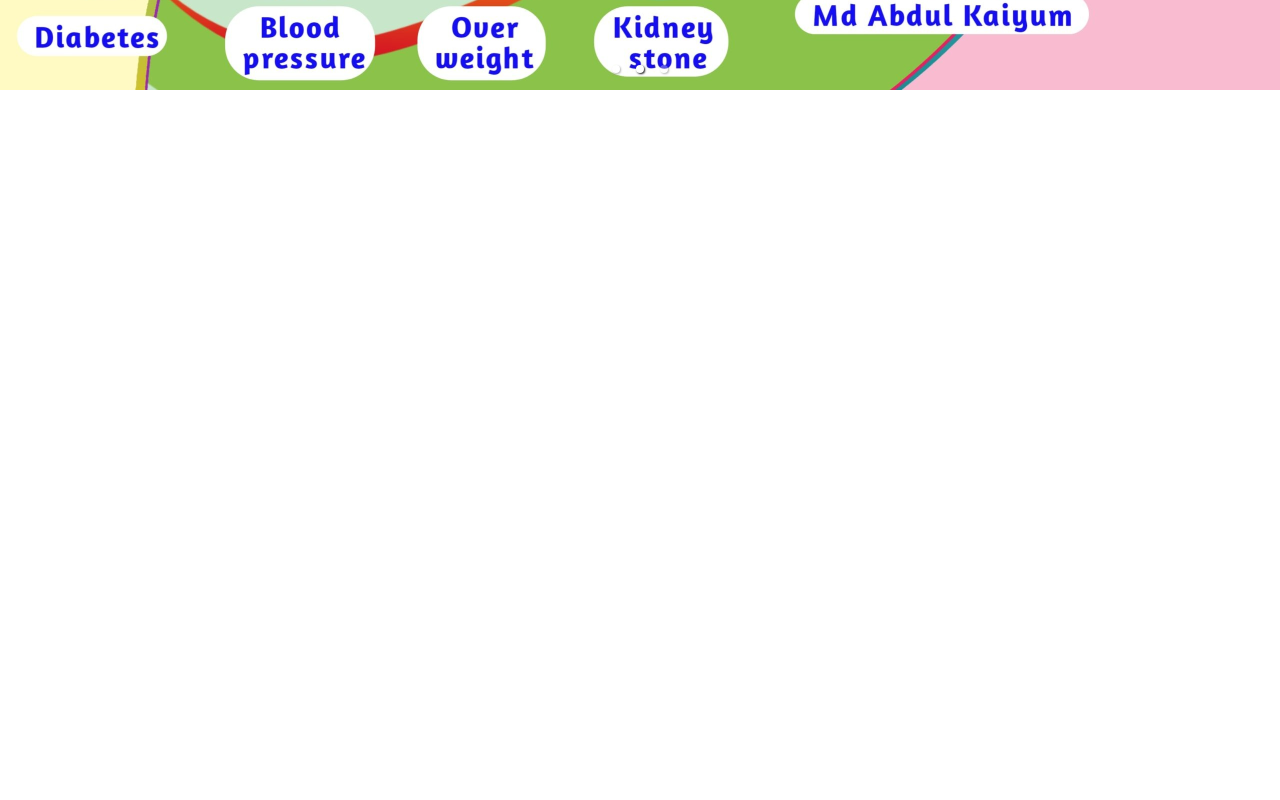
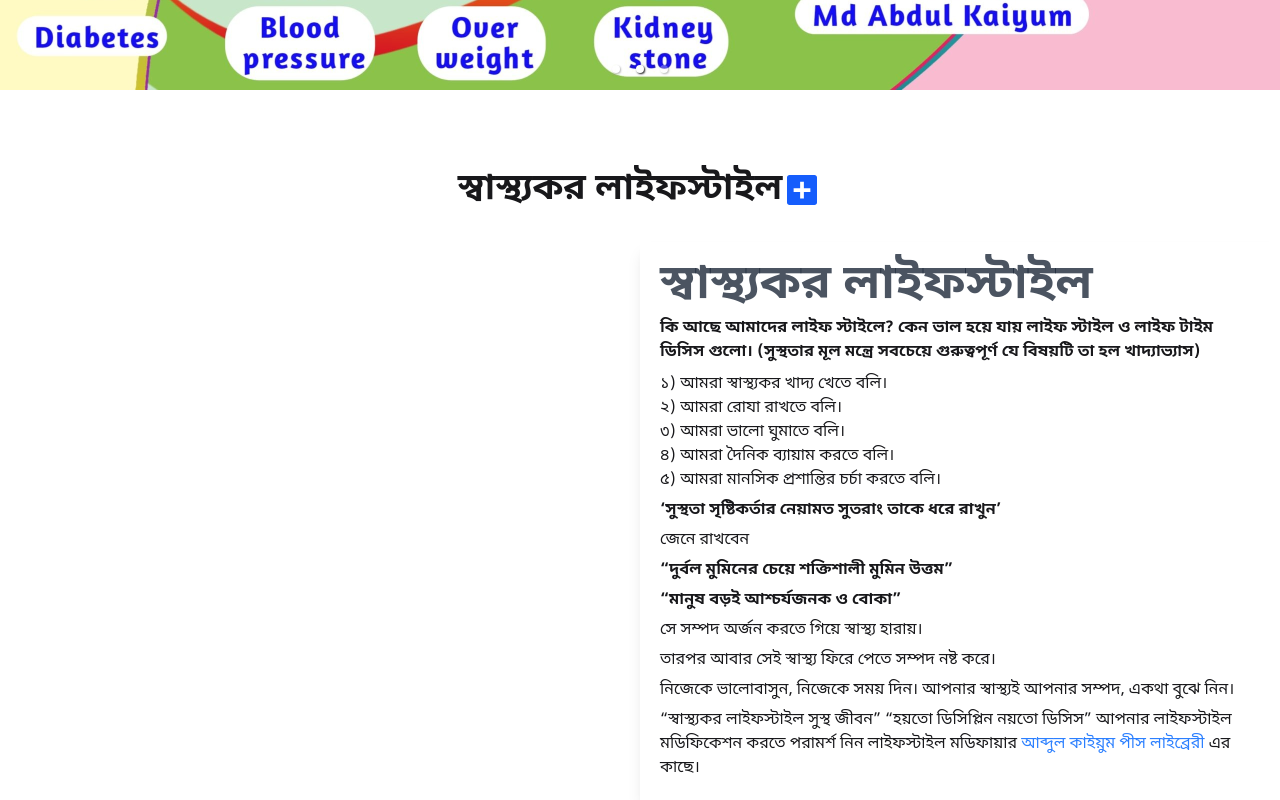
Before and after one commit to pxgacademy/MdAbdulKaiyum-Health-Web, a Next.js app: page / in a window 1280 px wide. Shown: the part 611-1411 px from the top of the page. Before the commit the page ends 800 px from the top, so only its background shows below. Built offline with nearby package versions, Linux system fonts and the light colour scheme.

Commit message:
added healthyLifestyle section

```diff
--- a/src/app/globals.css
+++ b/src/app/globals.css
@@ -1,5 +1,10 @@
 @import "tailwindcss";
+@custom-variant dark (&:where([data-theme=dark], [data-theme=dark] *));
 @plugin "daisyui";
+
+/* {
+  themes: light --default, dark --prefersdark;
+} */
 
 @theme inline {
   --font-sans: var(--font-geist-sans);
--- a/src/app/layout.tsx
+++ b/src/app/layout.tsx
@@ -32,7 +32,7 @@ export default function RootLayout({
   children: React.ReactNode;
 }>) {
   return (
-    <html lang="bn">
+    <html lang="bn" className="dark">
       <body
         className={`${geistSans.variable} ${geistMono.variable} ${notoBengali.variable} antialiased`}
       >
--- a/src/app/page.tsx
+++ b/src/app/page.tsx
@@ -1,9 +1,11 @@
+import HealthyLifestyle from "@/sections/home/healthyLifestyle/HealthyLifestyle";
 import SliderHomePage from "@/sections/home/SliderHomePage";
 
 export default function Home() {
   return (
     <main>
       <SliderHomePage />
+      <HealthyLifestyle />
     </main>
   );
 }
--- /dev/null
+++ b/src/sections/home/healthyLifestyle/HealthyLifestyle.tsx
@@ -0,0 +1,27 @@
+import HealthyLifestyleLeft from "./HealthyLifestyleLeft";
+import HealthyLifestyleRight from "./HealthyLifestyleRight";
+
+const HealthyLifestyle = () => {
+  return (
+    <section className="mt-20 container">
+      <h2 className="text-4xl font-bangla font-bold flex items-center justify-center">
+        স্বাস্থ্যকর লাইফস্টাইল
+        <svg
+          xmlns="http://www.w3.org/2000/svg"
+          viewBox="0 -960 960 960"
+          fill="currentColor"
+          className="w-10 h-10 text-blue-600"
+        >
+          <path d="M435-279h90v-156h156v-90H525v-156h-90v156H279v90h156v156ZM180-120q-24 0-42-18t-18-42v-600q0-24 18-42t42-18h600q24 0 42 18t18 42v600q0 24-18 42t-42 18H180Z"></path>
+        </svg>
+      </h2>
+
+      <div className="mt-8 grid grid-cols-2">
+        <HealthyLifestyleLeft />
+        <HealthyLifestyleRight />
+      </div>
+    </section>
+  );
+};
+
+export default HealthyLifestyle;
--- /dev/null
+++ b/src/sections/home/healthyLifestyle/HealthyLifestyleLeft.tsx
@@ -0,0 +1,5 @@
+const HealthyLifestyleLeft = () => {
+  return <div></div>;
+};
+
+export default HealthyLifestyleLeft;
--- /dev/null
+++ b/src/sections/home/healthyLifestyle/HealthyLifestyleRight.tsx
@@ -0,0 +1,47 @@
+import Link from "next/link";
+
+const HealthyLifestyleRight = () => {
+  return (
+    <div className="font-bangla shadow-lg p-5 space-y-1.5">
+      <h2 className="text-5xl font-bold font-bangla text-gray-800/80 dark:text-gray-200">
+        স্বাস্থ্যকর লাইফস্টাইল
+      </h2>
+      <p className="font-bold mb-2">
+        কি আছে আমাদের লাইফ স্টাইলে? কেন ভাল হয়ে যায় লাইফ স্টাইল ও লাইফ টাইম
+        ডিসিস গুলো। (সুস্থতার মূল মন্ত্রে সবচেয়ে গুরুত্বপূর্ণ যে বিষয়টি তা হল
+        খাদ্যাভ্যাস)
+      </p>
+      <div>
+        <p>১) আমরা স্বাস্থ্যকর খাদ্য খেতে বলি।</p>
+        <p>২) আমরা রোযা রাখতে বলি।</p>
+        <p>৩) আমরা ভালো ঘুমাতে বলি।</p>
+        <p>৪) আমরা দৈনিক ব্যায়াম করতে বলি।</p>
+        <p>৫) আমরা মানসিক প্রশান্তির চর্চা করতে বলি। </p>
+      </div>
+
+      <p className="font-bold">
+        ‘সুস্থতা সৃষ্টিকর্তার নেয়ামত সুতরাং তাকে ধরে রাখুন’
+      </p>
+      <p>জেনে রাখবেন</p>
+      <p className="font-bold">“দুর্বল মুমিনের চেয়ে শক্তিশালী মুমিন উত্তম”</p>
+      <p className="font-bold">“মানুষ বড়ই আশ্চর্যজনক ও বোকা”</p>
+      <p>সে সম্পদ অর্জন করতে গিয়ে স্বাস্থ্য হারায়।</p>
+      <p>তারপর আবার সেই স্বাস্থ্য ফিরে পেতে সম্পদ নষ্ট করে।</p>
+      <p>
+        নিজেকে ভালোবাসুন, নিজেকে সময় দিন। আপনার স্বাস্থ্য‌ই আপনার সম্পদ, একথা
+        বুঝে নিন।
+      </p>
+
+      <p>
+        “স্বাস্থ্যকর লাইফস্টাইল সুস্থ জীবন” “হয়তো ডিসিপ্লিন নয়তো ডিসিস” আপনার
+        লাইফস্টাইল মডিফিকেশন করতে পরামর্শ নিন লাইফস্টাইল মডিফায়ার{" "}
+        <Link href="#" className="text-blue-500">
+          আব্দুল কাইয়ুম পীস লাইব্রেরী
+        </Link>{" "}
+        এর কাছে।
+      </p>
+    </div>
+  );
+};
+
+export default HealthyLifestyleRight;
```
